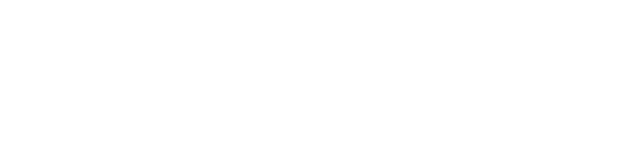
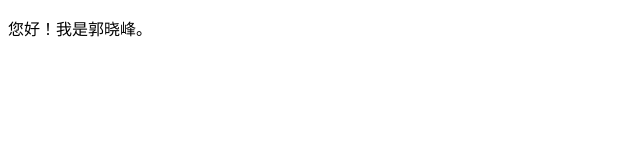
Before and after one commit to TomGuoxf/test_study, a plain HTML site: page index.html in a window 1280 px wide. Shown: the whole page, without its empty margins (0-640 px from the left). Drawn offline with Linux system fonts and the light colour scheme.

Commit message:
添加了 style.css 文件 修改了 index.html

```diff
--- a/index.html
+++ b/index.html
@@ -4,8 +4,15 @@
   <meta charset="UTF-8">
   <meta name="viewport" content="width=device-width, initial-scale=1.0">
   <meta http-equiv="X-UA-Compatible" content="ie=edge">
+  <link rel="stylesheet" href="style.css" type="text/css">
   <title>Document</title>
 </head>
+<div class="head">
+<p>
+  您好！我是郭晓峰。
+</p>
+</div>
+
 <body>
 
 </body>
--- a/style.css
+++ b/style.css
@@ -0,0 +1 @@
+.head{font-style: bold;font-size: 100%}
```
